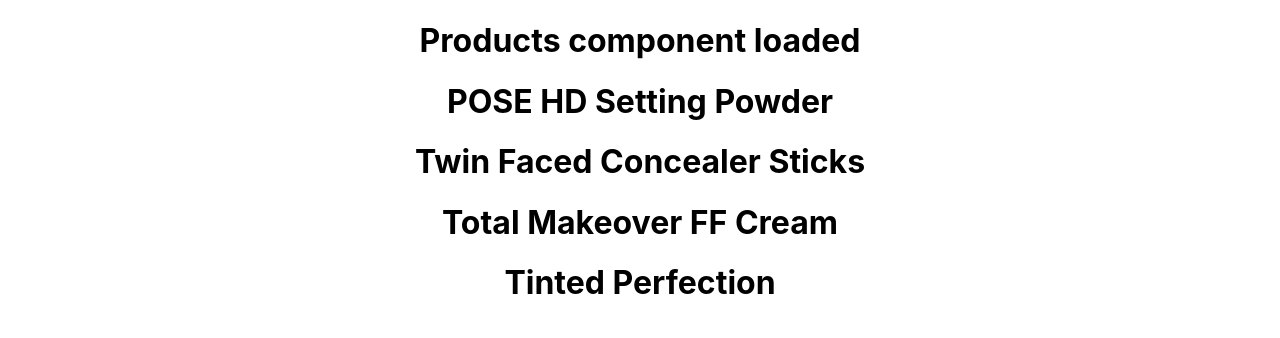
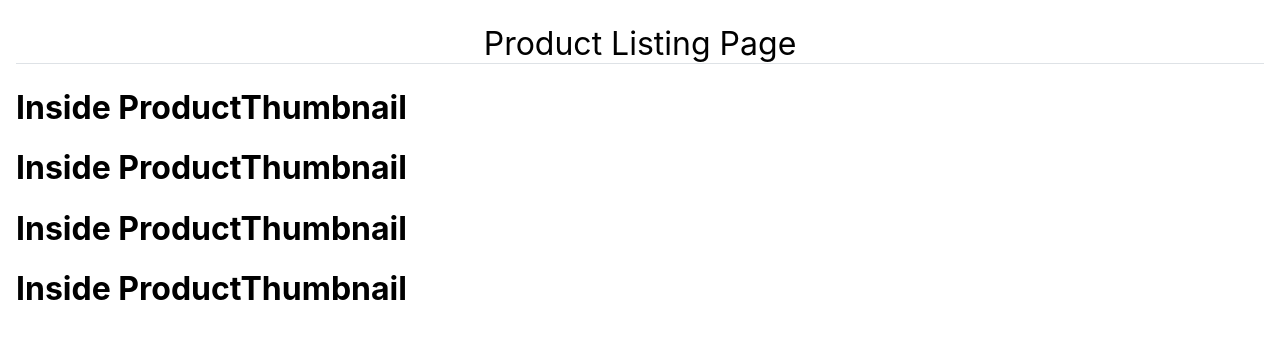
Before and after one commit to sukheja-varun/zimbra-react, a React (Create React App) app: page / in a window 1280 px wide. Shown: the top 338 px of the page. Built offline with nearby package versions, Linux system fonts and the light colour scheme; data requests are answered from the project's data file.

Commit message:
created new component ProductThumbnail

```diff
--- a/src/App.scss
+++ b/src/App.scss
@@ -1,38 +1,3 @@
 .App {
-  text-align: center;
+  margin: 1rem;
 }
-
-.App-logo {
-  height: 40vmin;
-  pointer-events: none;
-}
-
-@media (prefers-reduced-motion: no-preference) {
-  .App-logo {
-    animation: App-logo-spin infinite 20s linear;
-  }
-}
-
-.App-header {
-  background-color: #282c34;
-  min-height: 100vh;
-  display: flex;
-  flex-direction: column;
-  align-items: center;
-  justify-content: center;
-  font-size: calc(10px + 2vmin);
-  color: white;
-}
-
-.App-link {
-  color: #61dafb;
-}
-
-@keyframes App-logo-spin {
-  from {
-    transform: rotate(0deg);
-  }
-  to {
-    transform: rotate(360deg);
-  }
-}
--- /dev/null
+++ b/src/components/ProductThumbnail/ProductThumbnail.js
@@ -0,0 +1,8 @@
+import React from 'react';
+
+const ProductThumbnail = props => {
+  console.log(props);
+  return <h1>Inside ProductThumbnail</h1>;
+};
+
+export default ProductThumbnail;
--- a/src/pages/Products/Products.js
+++ b/src/pages/Products/Products.js
@@ -1,5 +1,8 @@
 import React, { Component } from 'react';
 import axios from 'axios';
+
+import './Products.scss';
+import ProductThumbnail from './../../components/ProductThumbnail/ProductThumbnail';
 
 class Products extends Component {
   state = {
@@ -27,13 +30,13 @@ class Products extends Component {
   }
 
   render() {
-    let productsJsx = this.state.products.map(product => {
-      return <h1 key={product.id}>{product.name}</h1>;
-    });
+    let productsJsx = this.state.products.map(product => (
+      <ProductThumbnail product={product} key={product.id} />
+    ));
 
     return (
       <div className="products-container">
-        <h1>Products component loaded</h1>
+        <header className="page-title">Product Listing Page</header>
         {productsJsx}
       </div>
     );
--- /dev/null
+++ b/src/pages/Products/Products.scss
@@ -0,0 +1,9 @@
+.products-container {
+  .page-title {
+    font-size: 2rem;
+    text-align: center;
+    margin-top: 1.5rem;
+    margin-bottom: 1.5rem;
+    border-bottom: 1px solid #dee2e6;
+  }
+}
```
Also changed, not shown: src/components/ProductThumbnail/ProductThumbnail.scss (added).
